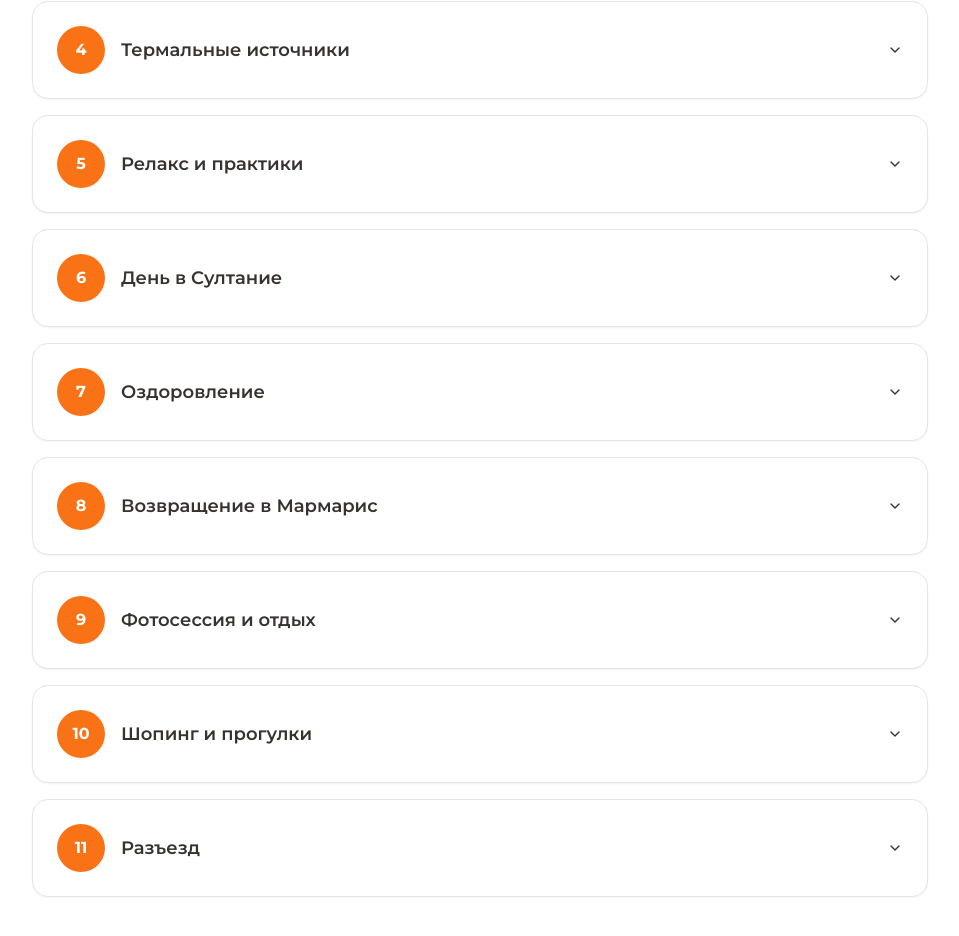
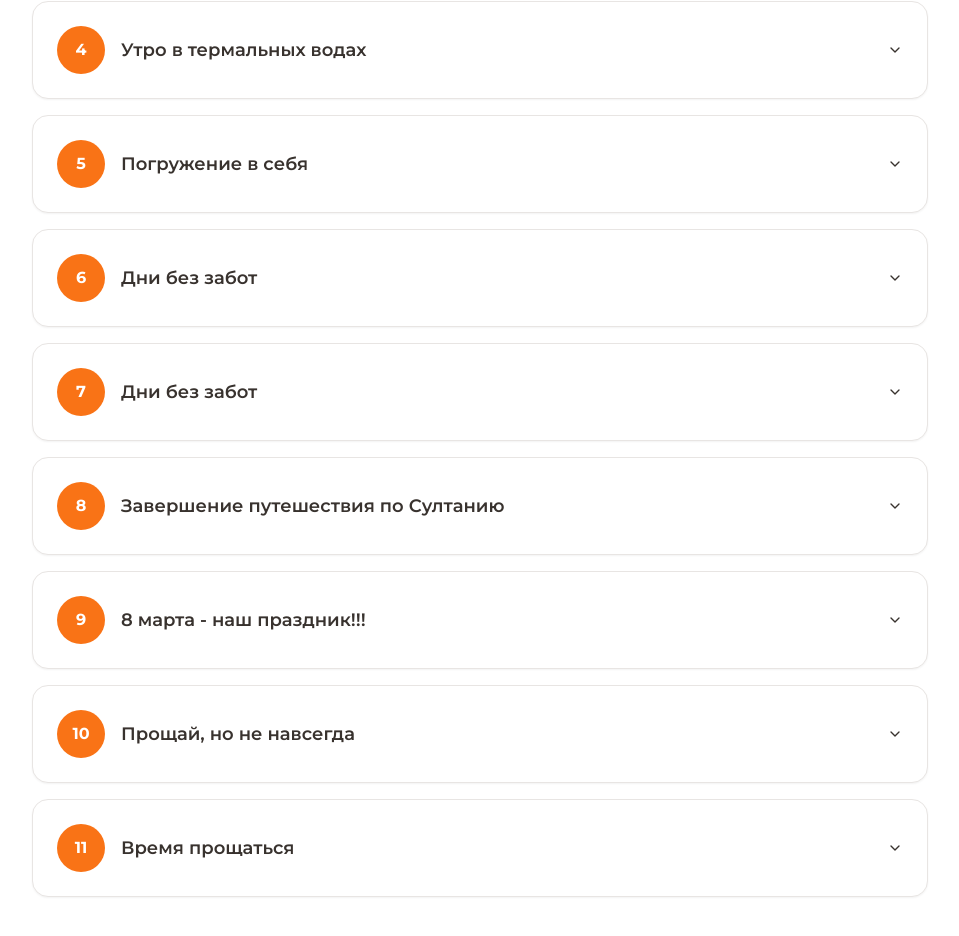
Before and after one commit to pr-poehali-dev/turkey-female-tour-ads, a React (Vite) app: page / in a window 1280 px wide. Shown: the part 1333-2269 px from the top of the page, without its empty margins (160-1119 px from the left). Built offline with nearby package versions, Linux system fonts and the light colour scheme.

Commit message:
Женский тур в Турцию

```diff
--- a/src/pages/Index.tsx
+++ b/src/pages/Index.tsx
@@ -13,17 +13,61 @@ const tourStops = [
 ];
 
 const tourDays = [
-  { day: 1, title: 'Заезд в Мармарис', description: 'Размещение в отеле, знакомство с группой' },
-  { day: 2, title: 'Обзорная экскурсия', description: 'Завтрак в отеле, прогулка по Мармарису, ужин на берегу моря, женский круг: определение запросов на ретрит' },
-  { day: 3, title: 'Султание', description: 'Завтрак, переезд в Султание, размещение, термальные бассейны, ужин, женский круг: практика очищения свечами' },
-  { day: 4, title: 'Термальные источники', description: 'Завтрак, термальные бассейны, свободное время, ужин, нейрографика' },
-  { day: 5, title: 'Релакс и практики', description: 'Завтрак, термальные бассейны, свободное время, ужин, женский круг: время и энергия' },
-  { day: 6, title: 'День в Султание', description: 'Завтрак, термальные бассейны, свободное время, ужин, женский круг' },
-  { day: 7, title: 'Оздоровление', description: 'Завтрак, термальные бассейны, свободное время, ужин, женский круг' },
-  { day: 8, title: 'Возвращение в Мармарис', description: 'Выезд из Султание, турецкий завтрак в Акьяка, морская прогулка, экскурсия, возвращение в Мармарис, ужин' },
-  { day: 9, title: 'Фотосессия и отдых', description: 'Завтрак в отеле, фотосессия, свободное время, праздничный ужин-сюрприз' },
-  { day: 10, title: 'Шопинг и прогулки', description: 'Завтрак в отеле, свободный день, прогулка по городу, шопинг, ужин в Локанте' },
-  { day: 11, title: 'Разъезд', description: 'Завтрак в отеле, свободное время, трансфер в аэропорт' },
+  {
+    day: 1,
+    title: 'Прибытие в волшебный мир Турции',
+    description: 'С вашего первого шага в аэропорту вас встретит теплота и радушие. После комфортного трансфера вы окажетесь в уютном отеле, где вас ждёт оформление и размещение. Вдохнете атмосферу уюта и спокойствия, а затем насладитесь вечерним отдыхом, предвкушая незабываемые дни впереди.'
+  },
+  {
+    day: 2,
+    title: 'Погружение в атмосферу Мармариса',
+    description: 'После вкусного завтрака в отеле начнётся ваше знакомство с Мармарисом — жемчужиной побережья Эгейского моря. Обзорная экскурсия раскроет перед вами живописные улочки, исторические памятники и великолепные пляжи. Вечером, когда солнце будет садиться за горизонт, вы насладитесь ужином на берегу моря, слушая шум волн и чувствуя легкий морской бриз. В женском кругу мы поделимся своими мыслями и желаниями, определяя запросы на этот ретрит.'
+  },
+  {
+    day: 3,
+    title: 'Путешествие в Султание — оазис здоровья',
+    description: 'После завтрака мы отправимся в Султание, где вас ждут термальные источники с целебными водами. Эти источники известны своими уникальными свойствами: горячие воды содержат минералы, которые помогают обрести здоровье и гармонию. Погружение в термальные бассейны способствует улучшению кровообращения, снятию мышечного напряжения и расслаблению нервной системы. Здесь вы сможете погрузиться в мир расслабления. Вечером вас ждет ужин, а затем в женском кругу мы проведем практику очищения свечами, наполняя пространство светом и гармонией.'
+  },
+  {
+    day: 4,
+    title: 'Утро в термальных водах',
+    description: 'Каждое утро здесь начинается с волшебства термальных бассейнов. Польза горячих источников не только в физическом восстановлении, но и в эмоциональной разгрузке. Тепло воды помогает снять стресс и напряжение, а также способствует улучшению сна. После завтрака вы сможете насладиться свободным временем, погружаясь в горячие источники или просто отдыхая на природе. Ужин станет завершающим аккордом дня, а вечером мы будем заниматься нейрографикой — искусством, которое поможет вам лучше понять себя и свои желания.'
+  },
+  {
+    day: 5,
+    title: 'Погружение в себя',
+    description: 'Утро снова начнётся с термальных источников, которые дарят тепло и расслабление. Свободное время позволит вам насладиться природой и атмосферой этого уникального места. Вечером мы соберёмся в женском кругу, чтобы обсудить важные темы времени и энергии, открывая новые горизонты понимания.'
+  },
+  {
+    day: 6,
+    title: 'Дни без забот',
+    description: 'Эти дни будут наполнены радостью и свободой. Каждое утро начинается с завтрака и погружения в термальные бассейны. Вы сможете наслаждаться свободным временем, гулять по живописным окрестностям или просто медитировать у воды. Вечером мы собираемся в женском кругу, создавая пространство для обмена опытом и поддержания друг друга.'
+  },
+  {
+    day: 7,
+    title: 'Дни без забот',
+    description: 'Эти дни будут наполнены радостью и свободой. Каждое утро начинается с завтрака и погружения в термальные бассейны. Вы сможете наслаждаться свободным временем, гулять по живописным окрестностям или просто медитировать у воды. Вечером мы собираемся в женском кругу, создавая пространство для обмена опытом и поддержания друг друга.'
+  },
+  {
+    day: 8,
+    title: 'Завершение путешествия по Султанию',
+    description: 'Сегодня мы покинем Султание и отправимся на традиционный турецкий завтрак в Акьяка — маленьком городке с невероятной атмосферой. По желанию вы сможете отправиться на морскую или речную прогулку, наслаждаясь великолепными пейзажами. Затем мы вернёмся в Мармарис, где вас ждет ужин.'
+  },
+  {
+    day: 9,
+    title: '8 марта - наш праздник!!!',
+    description: 'Завтрак в отеле станет началом праздничного дня! После него вас ждёт фотосессия на фоне живописных пейзажей, чтобы запечатлеть эти волшебные моменты. Свободное время позволит вам насладиться атмосферой города, а вечер завершится ужином-сюрпризом.'
+  },
+  {
+    day: 10,
+    title: 'Прощай, но не навсегда',
+    description: 'Последний день начнётся с завтрака и свободного времени для прогулок по городу или шопинга на местных рынках. Ужин в уютной локанте станет заключительным аккордом вашего путешествия, где вы сможете насладиться традиционными турецкими блюдами.'
+  },
+  {
+    day: 11,
+    title: 'Время прощаться',
+    description: 'Завтрак в отеле. Поделимся впечатлением о туре. Фото на память. Трансфер в аэропорт.'
+  },
 ];
 
 const gallery = [
```
